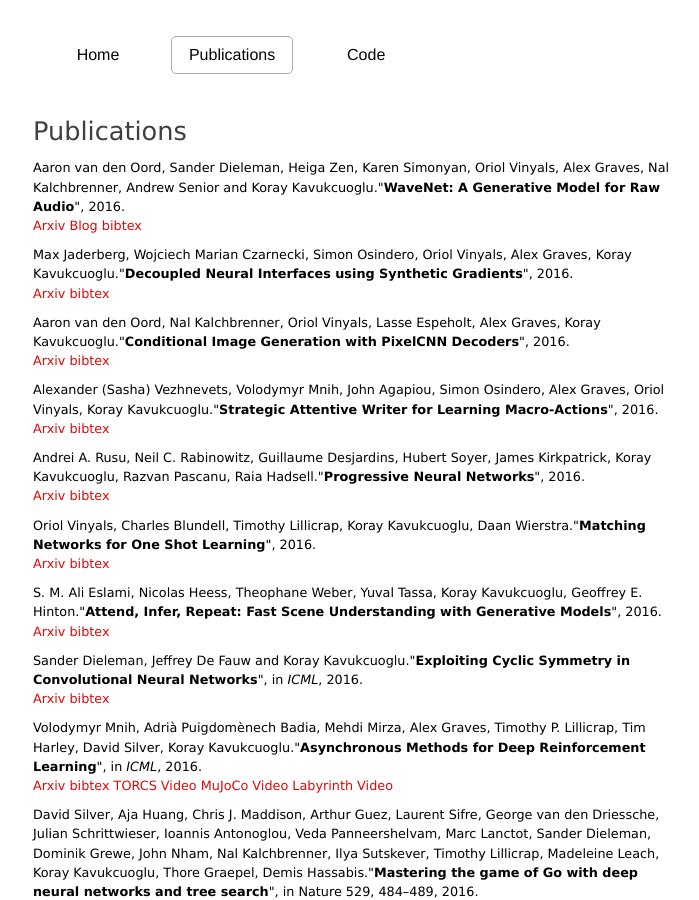
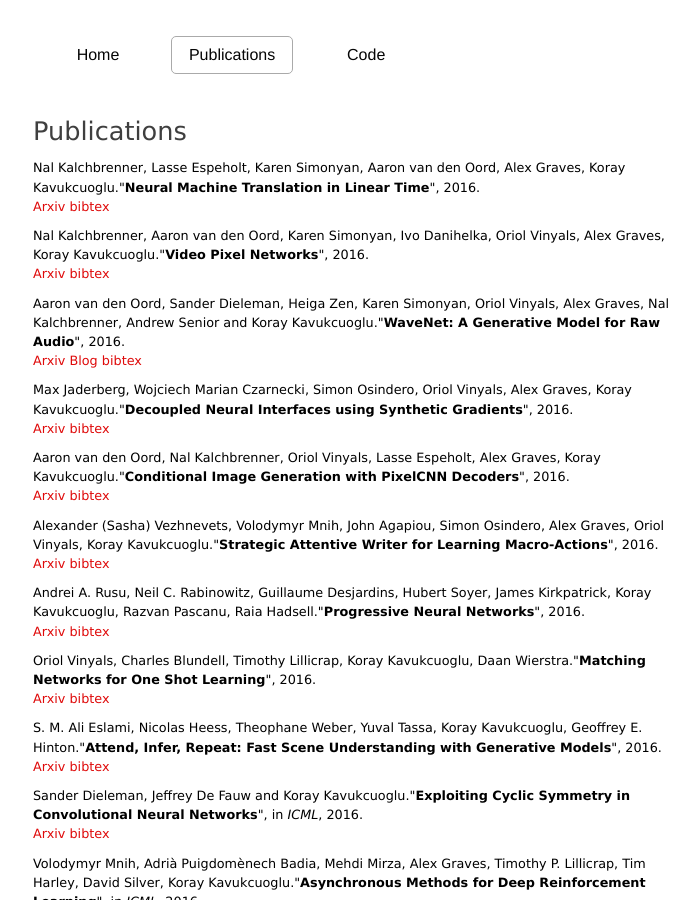
Before and after one commit to koraykv/koraykv.github.com, a Jekyll site: the page built from publications.md, in a window 1280 px wide and 900 px high. Shown: the whole window, without its empty margins (287-986 px from the left). Built offline with Jekyll 4.4.1, drawn with Linux system fonts in a browser that asks for light colours.

Commit message:
Update publications.md

```diff
--- a/publications.md
+++ b/publications.md
@@ -8,6 +8,40 @@
 
 <div class="bibli">
 <ul>
+
+<li>
+<div id="nal-bytenet-2016">Nal Kalchbrenner, Lasse Espeholt, Karen Simonyan, Aaron van den Oord, Alex Graves, Koray Kavukcuoglu."<B>Neural Machine Translation in Linear Time</B>", 2016.
+
+<br>
+<a href="https://arxiv.org/pdf/1610.10099">Arxiv</a>
+<a href="#" onclick="toggle_visibility('bib-nal-bytenet-2016');return false;">bibtex</a>
+
+</div>
+<div class="bibtex" id="bib-nal-bytenet-2016" >
+<pre><code>@article{nal-bytenet-2016,
+  title={Neural Machine Translation in Linear Time},
+  author={Kalchbrenner, Nal and Espeholt, Lasse and Simonyan, Karen and Oord, Aaron van den and Graves, Alex and Kavukcuoglu, Koray},
+  journal={arXiv preprint arXiv:1610.10099},
+  year={2016}}
+</code></pre></div>
+</li>
+
+<li>
+<div id="nal-vpn-2016">Nal Kalchbrenner, Aaron van den Oord, Karen Simonyan, Ivo Danihelka, Oriol Vinyals, Alex Graves, Koray Kavukcuoglu."<B>Video Pixel Networks</B>", 2016.
+
+<br>
+<a href="https://arxiv.org/pdf/1610.00527">Arxiv</a>
+<a href="#" onclick="toggle_visibility('bib-nal-vpn-2016');return false;">bibtex</a>
+
+</div>
+<div class="bibtex" id="bib-nal-vpn-2016" >
+<pre><code>@article{nal-vpn-2016,
+  title={Video Pixel Networks},
+  author={Kalchbrenner, Nal and Oord, Aaron van den and Simonyan, Karen and Danihelka, Ivo and Vinyals, Oriol and Graves, Alex and Kavukcuoglu, Koray},
+  journal={arXiv preprint arXiv:1610.00527},
+  year={2016}}
+</code></pre></div>
+</li>
 
 <li>
 <div id="aaron-wavenet-2016">Aaron van den Oord, Sander Dieleman, Heiga Zen, Karen Simonyan, Oriol Vinyals, Alex Graves, Nal Kalchbrenner, Andrew Senior and Koray Kavukcuoglu."<B>WaveNet: A Generative Model for Raw Audio</B>", 2016.
```
